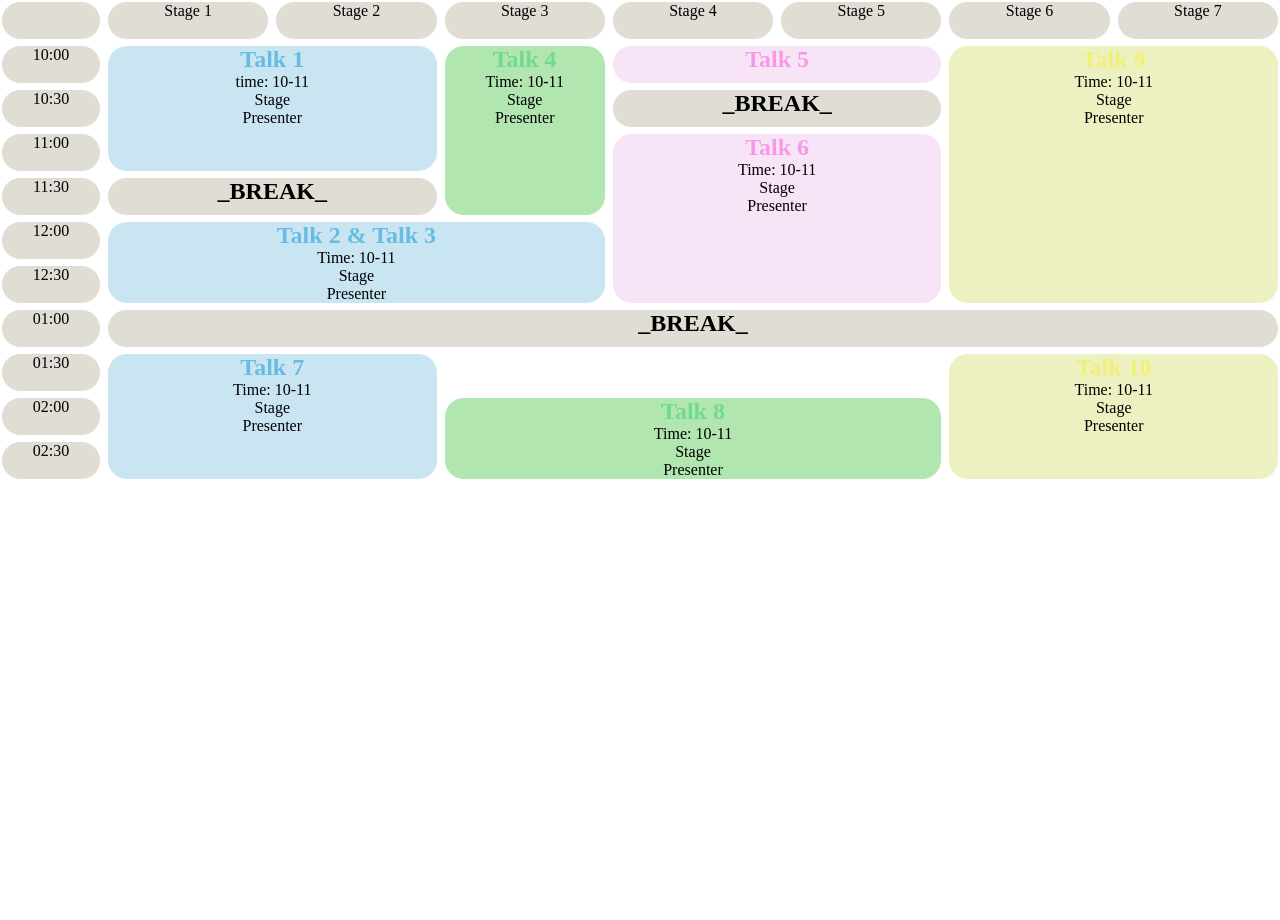
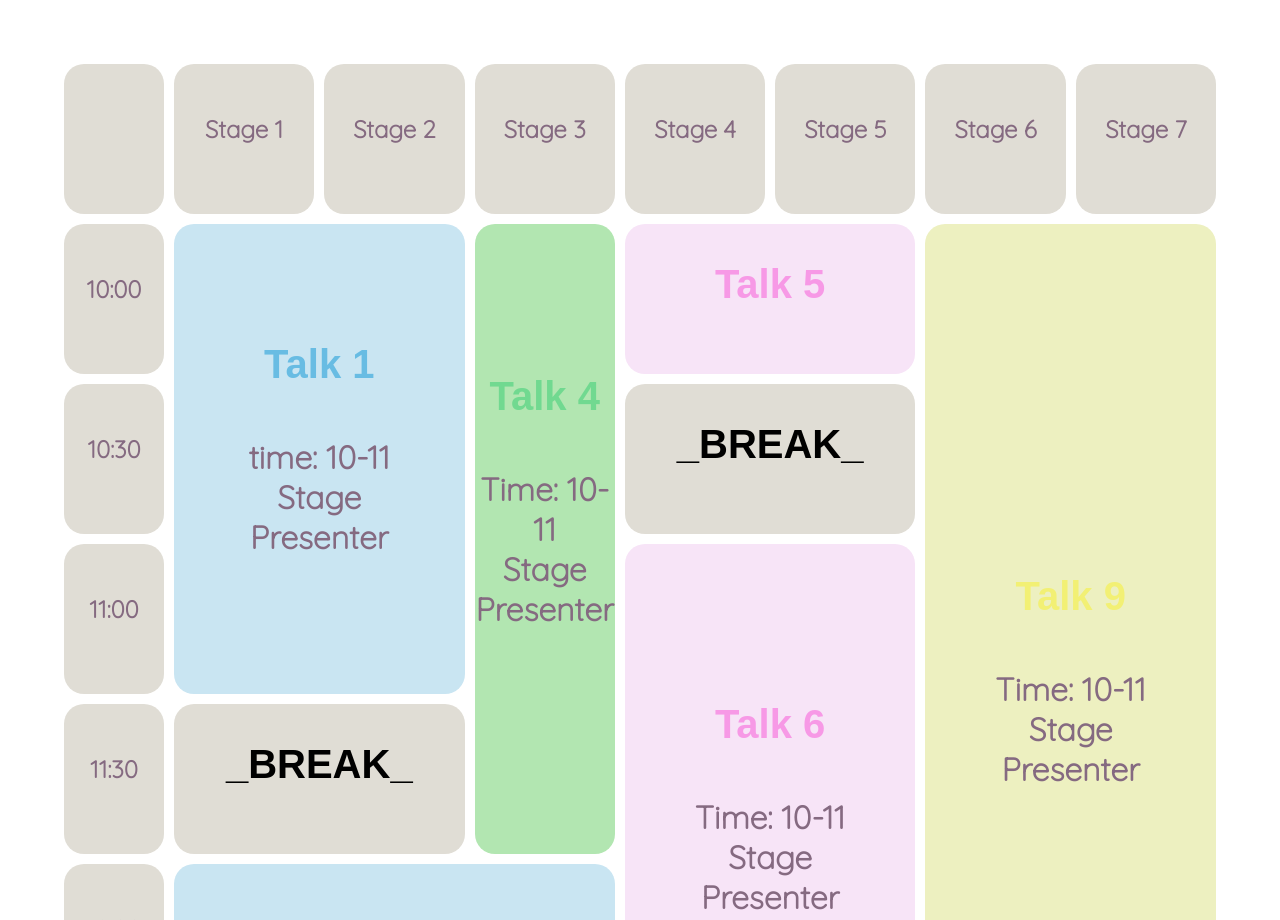
Before and after one commit to monika85456921/uzduotisCCSGrid, a plain HTML site: page index.html in a window 1280 px wide. Shown: the top 920 px of the page. Before the commit the page ends 800 px from the top, so only its background shows below. Drawn offline with Linux system fonts and the light colour scheme; a web font is replaced by a local one.

Commit message:
geriaunebus

```diff
--- a/css/style.css
+++ b/css/style.css
@@ -6,15 +6,38 @@
 .container {
   display: grid;
   grid-template-columns: 100px repeat(7, 1fr);
-  grid-template-rows: repeat(11, 1fr);
-  gap: 5px 6px;
+  grid-template-rows: repeat(11, 150px);
+  gap: 10px 10px;
+  margin: 5%;
+  height: 100%;
 }
 /* fonts */
 h2{
-    text-align: center;
+  font-family: 'Tilt Neon', sans-serif;
+  text-align: center;
+  font-size: 2.5rem;
+  padding-bottom: 50px;
 }
-p{
-    text-align: center;
+h3{
+  font-family: 'Quicksand', sans-serif;
+  font-size: 2rem;
+  text-align: center;
+  color: #856a81;
+}
+.text{
+  position: relative;
+  top:25%;
+}
+h4{
+  font-family: 'Quicksand', sans-serif;
+  font-size: 1.5rem;
+  text-align: center;
+  color:#856a81;
+  position: relative;
+  top:50px;
+}
+.stage-time{
+  position: relative;
 }
 .blue {
   color: #68bce3;
@@ -30,8 +53,9 @@ p{
 }
 /* Stages */
 div{
-    border: solid 1px #ffff;
-    border-radius: 20px 20px 20px 20px;
+  border-color: rgba(0,0,0,0);
+  border-radius: 20px 20px 20px 20px;
+  height: auto;
 }
 .empty-box {
   background-color: #e0ddd5;
@@ -45,47 +69,58 @@ div{
 .stage-2 {
   background-color: #e0ddd5;
   grid-area: 1/3/2/4;
+
 }
 .stage-3 {
   background-color: #e0ddd5;
   grid-area: 1/4/2/5;
+
 }
 .stage-4 {
   background-color: #e0ddd5;
   grid-area: 1/5/2/6;
+
 }
 .stage-5 {
   background-color: #e0ddd5;
   grid-area: 1/6/2/7;
+
 }
 .stage-6 {
   background-color: #e0ddd5;
   grid-area: 1/7/2/8;
+
 }
 .stage-7 {
   background-color: #e0ddd5;
   grid-area: 1/8/2/9;
+
 }
 /* times */
 .ten {
   background-color: #e0ddd5;
   grid-area: 2/1/3/2;
+
 }
 .ten-thirty {
   background-color: #e0ddd5;
   grid-area: 3/1/4/2;
+
 }
 .eleven {
   background-color: #e0ddd5;
   grid-area: 4/1/5/2;
+
 }
 .eleven-thirty {
   background-color: #e0ddd5;
   grid-area: 5/1/6/2;
+
 }
 .twelve {
   background-color: #e0ddd5;
   grid-area: 6/1/7/2;
+
 }
 .twelve-thirty {
   background-color: #e0ddd5;
@@ -94,6 +129,7 @@ div{
 .one {
   background-color: #e0ddd5;
   grid-area: 8/1/9/2;
+
 }
 .one-thirty {
   background-color: #e0ddd5;
@@ -102,15 +138,18 @@ div{
 .two {
   background-color: #e0ddd5;
   grid-area: 10/1/11/2;
+
 }
 .two-thirty {
   background-color: #e0ddd5;
   grid-area: 11/1/12/2;
+
 }
 /* talks&breaks */
 .talk-1 {
   background-color: #c9e5f2;
   grid-area: 2/2/5/4;
+
 }
 .break-11 {
   background-color: #e0ddd5;
@@ -123,10 +162,12 @@ div{
 .talk-4 {
   background-color: #b2e6b1;
   grid-area: 2/4/6/5;
+  padding-bottom: 20%;
 }
 .talk-5 {
   background-color: #f7e4f7;
   grid-area: 2/5/3/7;
+
 }
 .break-10 {
   background-color: #e0ddd5;
@@ -135,26 +176,32 @@ div{
 .talk-6 {
   background-color: #f7e4f7;
   grid-area: 4/5/8/7;
+
 }
 .talk-9 {
   background-color: #edf0c0;
   grid-area: 2/7/8/9;
+  padding-top: 150px;
 }
 .break-1 {
   background-color: #e0ddd5;
   grid-area: 8/2/9/9;
+
 }
 .talk-7 {
   background-color: #c9e5f2;
   grid-area: 9/2/12/4;
+
 }
 .talk-8 {
   background-color: #b2e6b1;
   grid-area: 10/4/12/7;
+
 }
 .talk-10 {
   background-color: #edf0c0;
   grid-area: 9/7/12/9;
+
 }
 .empty {
   grid-area: 9/4/10/7;
--- a/index.html
+++ b/index.html
@@ -5,121 +5,148 @@
         <meta http-equiv="X-UA-Compatible" content="IE=edge">
         <meta name="viewport" content="width=device-width, initial-scale=1.0">
         <title>Document</title>
+        <link rel="preconnect" href="https://fonts.googleapis.com">
+        <link rel="preconnect" href="https://fonts.gstatic.com" crossorigin>
+        <link href="https://fonts.googleapis.com/css2?family=Quicksand:wght@300&family=Tilt+Neon&display=swap" rel="stylesheet">
         <link rel="stylesheet" href="css/style.css">
     </head>
     <body>
         <div class="container">
             <div class="empty-box"></div>
             <div class="stage-1">
-                <p>Stage 1</p>
+                <h4>Stage 1</h4>
             </div>
             <div class="stage-2">
-                <p>Stage 2</p>
+                <h4>Stage 2</h4>
             </div>
             <div class="stage-3">
-                <p>Stage 3</p>
+                <h4>Stage 3</h4>
             </div>
             <div class="stage-4">
-                <p>Stage 4</p>
+                <h4>Stage 4</h4>
             </div>
             <div class="stage-5">
-                <p>Stage 5</p>
+                <h4>Stage 5</h4>
             </div>
             <div class="stage-6">
-                <p>Stage 6</p>
+                <h4>Stage 6</h4>
             </div>
             <div class="stage-7">
-                <p>Stage 7</p>
+                <h4>Stage 7</h4>
             </div>
             <div class="ten">
-                <p>10:00</p>
+                <h4>10:00</h4>
             </div>
             <div class="ten-thirty">
-                <p>10:30</p>
+                <h4>10:30</h4>
             </div>
             <div class="eleven">
-                <p>11:00</p>
+                <h4>11:00</h4>
             </div>
             <div class="eleven-thirty">
-                <p>11:30</p>
+                <h4>11:30</h4>
             </div>
             <div class="twelve">
-                <p>12:00</p>
+                <h4>12:00</h4>
             </div>
             <div class="twelve-thirty">
-                <p>12:30</p>
+                <h4>12:30</h4>
             </div>
             <div class="one">
-                <p>01:00</p>
+                <h4>01:00</h4>
             </div>
             <div class="one-thirty">
-                <p>01:30</p>
+                <h4>01:30</h4>
             </div>
             <div class="two">
-                <p>02:00</p>
+                <h4>02:00</h4>
             </div>
             <div class="two-thirty">
-                <p>02:30</p>
+                <h4>02:30</h4>
         </div>
             <div class="talk-1">
+                <div class="text">
                     <h2 class="blue">Talk 1</h2>
-                <p>time: 10-11</p>
-                <p>Stage</p>
-                <p>Presenter</p>
+                    <h3>time: 10-11</h3>
+                    <h3>Stage</h3>
+                    <h3>Presenter</h3>
+                </div>
             </div>
             <div class="break-11">
+                <div class="text">
                     <h2>_BREAK_</h2>
                 </div>
+            </div>
             <div class="talk-23">
+                <div class="text">
                     <h2 class="blue">Talk 2 & Talk 3</h2>
-                <p>Time: 10-11</p>
-                <p>Stage</p>
-                <p>Presenter</p>
+                    <h3>Time: 10-11</h3>
+                    <h3>Stage</h3>
+                    <h3>Presenter</h3>
+                </div>
             </div>
             <div class="talk-4">
+                <div class="text">
                     <h2 class="green">Talk 4</h2>
-                <p>Time: 10-11</p>
-                <p>Stage</p>
-                <p>Presenter</p>
+                    <h3>Time: 10-11</h3>
+                    <h3>Stage</h3>
+                    <h3>Presenter</h3>
+                </div>
             </div>
             <div class="talk-5">
+                <div class="text">
                     <h2 class="pink">Talk 5</h2>
                 </div>
+            </div>
             <div class="break-10">
+                <div class="text">
                     <h2>_BREAK_</h2>
                 </div>
+            </div>
             <div class="talk-6">
+                <div class="text">
                     <h2 class="pink">Talk 6</h2>
-                <p>Time: 10-11</p>
-                <p>Stage</p>
-                <p>Presenter</p>
+                    <h3>Time: 10-11</h3>
+                    <h3>Stage</h3>
+                    <h3>Presenter</h3>
+                </div>
             </div>
             <div class="talk-9">
+                <div class="text">
                     <h2 class="yellow">Talk 9</h2>
-                <p>Time: 10-11</p>
-                <p>Stage</p>
-                <p>Presenter</p>
+                    <h3>Time: 10-11</h3>
+                    <h3>Stage</h3>
+                    <h3>Presenter</h3>
+                </div>
             </div>
             <div class="break-1">
+                <div class="text">
                     <h2>_BREAK_</h2>
                 </div>
+            </div>
             <div class="talk-7">
+                <div class="text">
                     <h2 class="blue">Talk 7</h2>
-                <p>Time: 10-11</p>
-                <p>Stage</p>
-                <p>Presenter</p>
+                    <h3>Time: 10-11</h3>
+                    <h3>Stage</h3>
+                    <h3>Presenter</h3>
+                </div>
             </div>
             <div class="talk-8">
+                <div class="text">
                     <h2 class="green">Talk 8</h2>
-                <p>Time: 10-11</p>
-                <p>Stage</p>
-                <p>Presenter</p>
+                    <h3>Time: 10-11</h3>
+                    <h3>Stage</h3>
+                    <h3>Presenter</h3>
+                </div>
             </div>
             <div class="talk-10">
+                <div class="text">
                     <h2 class="yellow">Talk 10</h2>
-                <p>Time: 10-11</p>
-                <p>Stage</p>
-                <p>Presenter</p>
+                    <h3>Time: 10-11</h3>
+                    <h3>Stage</h3>
+                    <h3>Presenter</h3>
+                </div>
             </div>
             <div class="empty"></div>
         </div>
```
Lines whose indentation alone changed are shown as unchanged.
